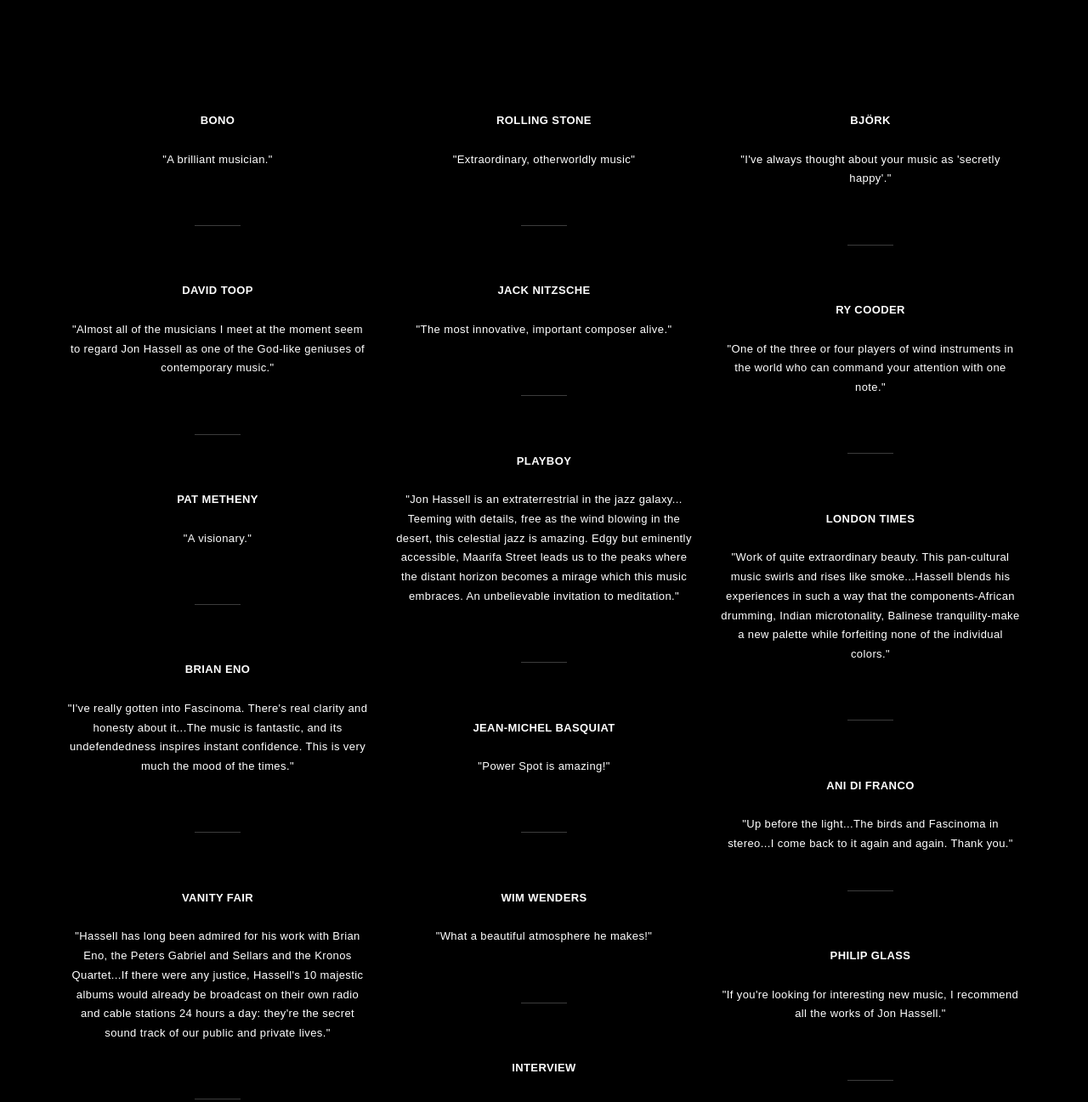
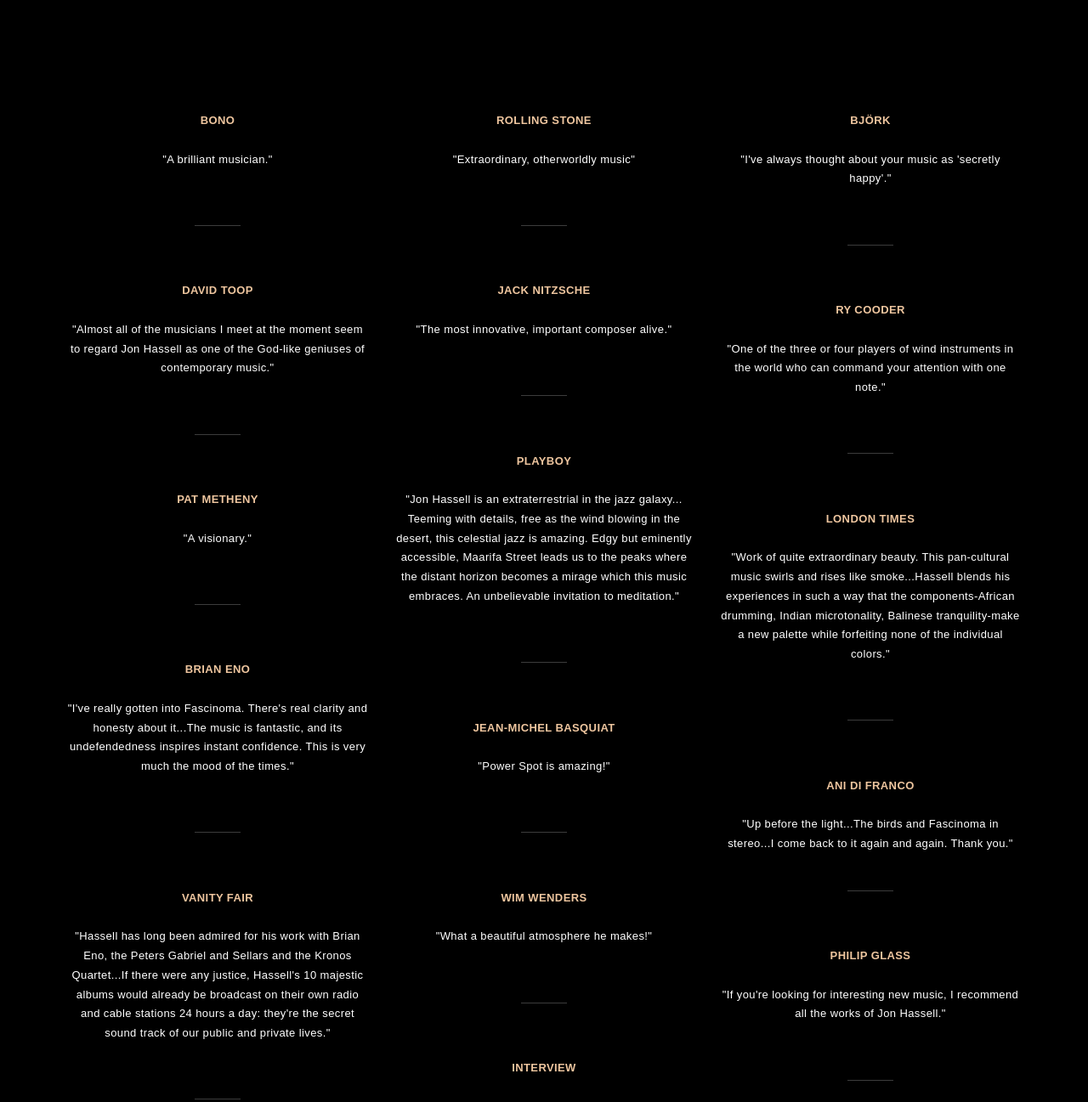
Before and after one commit to nelsW70/jonhassellsite, a website: page jonhassellsite/index.html in a window 1280 px wide. Shown: the part 720-2017 px from the top of the page at 85% size. Drawn offline with Linux system fonts and the light colour scheme.

Commit message:
quoter color change

```diff
--- a/jonhassellsite/css/style.css
+++ b/jonhassellsite/css/style.css
@@ -52,13 +52,6 @@
   background-color: black !important;
 }
 
-
-/* Demo Sections - You can use these as guides or delete them -
-the scroller will work with any sort of height, fixed, undefined,
-or percentage based. The padding is very important to make sure the
-scrollspy picks up the right area when scrolled to. Adjust the margin
-and padding of sections and children of those sections to manage the
-look and feel of the site. */
 
 .home-section {
 
@@ -173,6 +166,10 @@
     letter-spacing: 0.4px;
     line-height: 1.75em;
     max-width: 90%;
+  }
+
+  .quotesource {
+    color: rgba(239, 198, 159, 1);
   }
 
   #biopic {
--- a/jonhassellsite/index.html
+++ b/jonhassellsite/index.html
@@ -80,26 +80,26 @@
         <div class="row">
           <div class="col-sm-4 col-md-4">
             <p>
-              <b>BONO</b>
+              <b class="quotesource">BONO</b>
               <br><br>
               "A brilliant musician."
               <br><br><br>
               <hr>
               <br><br>
-              <b>DAVID TOOP</b>
+              <b class="quotesource">DAVID TOOP</b>
               <br><br>
               "Almost all of the musicians I meet at the moment seem to regard Jon
               Hassell as one of the God-like geniuses of contemporary music."
               <br><br><br>
               <hr>
               <br><br>
-              <b>PAT METHENY</b>
+              <b class="quotesource">PAT METHENY</b>
               <br><br>
               "A visionary."
               <br><br><br>
               <hr>
               <br><br>
-              <b>BRIAN ENO</b>
+              <b class="quotesource">BRIAN ENO</b>
               <br><br>
               "I've really gotten into Fascinoma. There's real clarity
               and honesty about it...The music is fantastic, and its undefendedness
@@ -107,7 +107,7 @@
               <br><br><br>
               <hr>
               <br><br>
-              <b>VANITY FAIR</b>
+              <b class="quotesource">VANITY FAIR</b>
               <br><br>
               "Hassell has long been admired for his work with Brian Eno,
               the Peters Gabriel and Sellars and the Kronos Quartet...If there were any
@@ -121,19 +121,19 @@
           </div>
           <div class="col-sm-4 col-md-4">
             <p>
-              <b>ROLLING STONE</b>
+              <b class="quotesource">ROLLING STONE</b>
               <br><br>
               "Extraordinary, otherworldly music"
               <br><br><br>
               <hr>
               <br><br>
-              <b>JACK NITZSCHE</b>
+              <b class="quotesource">JACK NITZSCHE</b>
               <br><br>
               "The most innovative, important composer alive."
               <br><br><br>
               <hr>
               <br><br>
-              <b>PLAYBOY</b>
+              <b class="quotesource">PLAYBOY</b>
               <br><br>
               "Jon Hassell is an extraterrestrial in the jazz galaxy...
               Teeming with details, free as the wind blowing in the desert, this
@@ -143,19 +143,19 @@
               <br><br><br>
               <hr>
               <br><br>
-              <b>JEAN-MICHEL BASQUIAT</b>
+              <b class="quotesource">JEAN-MICHEL BASQUIAT</b>
               <br><br>
               "Power Spot is amazing!"
               <br><br><br>
               <hr>
               <br><br>
-              <b>WIM WENDERS</b>
+              <b class="quotesource">WIM WENDERS</b>
               <br><br>
               "What a beautiful atmosphere he makes!"
               <br><br><br>
               <hr>
               <br><br>
-              <b>INTERVIEW</b>
+              <b class="quotesource">INTERVIEW</b>
               <br><br>
               "Jon Hassell is one of the great inventors and innovators
               in music."
@@ -165,20 +165,20 @@
           </div>
           <div class="col-sm-4 col-md-4">
             <p>
-              <b>BJ&Ouml;RK</b>
+              <b class="quotesource">BJ&Ouml;RK</b>
               <br><br>
               "I've always thought about your music as 'secretly happy'."
               <br><br><br>
               <hr>
               <br><br>
-              <b>RY COODER</b>
+              <b class="quotesource">RY COODER</b>
               <br><br>
               "One of the three or four players of wind instruments in the
               world who can command your attention with one note."
               <br><br><br>
               <hr>
               <br><br>
-              <b>LONDON TIMES</b>
+              <b class="quotesource">LONDON TIMES</b>
               <br><br>
               "Work of quite extraordinary beauty. This pan-cultural music swirls and
               rises like smoke...Hassell blends his experiences in such a way that the
@@ -187,14 +187,14 @@
               <br><br><br>
               <hr>
               <br><br>
-              <b>ANI DI FRANCO</b>
+              <b class="quotesource">ANI DI FRANCO</b>
               <br><br>
               "Up before the light...The birds and Fascinoma in
               stereo...I come back to it again and again. Thank you."
               <br><br><r>
               <hr>
               <br><br>
-              <b>PHILIP GLASS</b>
+              <b class="quotesource">PHILIP GLASS</b>
               <br><br>
               "If you're looking for interesting new music, I
               recommend all the works of Jon Hassell."
@@ -212,7 +212,7 @@
           <div class="row">
             <div class="col-sm-4 col-md-4">
               <p>
-                <b>NEW YORK TIMES</b>
+                <b class="quotesource">NEW YORK TIMES</b>
                 <br><br>
                 "Miles Davis and Jon Hassell are both trumpet players
                 who have transcended the instrument's inherent limitations
@@ -224,14 +224,14 @@
                 <br><br><br>
                 <hr>
                 <br><br>
-                <b>PITCHFORK MEDIA</b>
+                <b class="quotesource">PITCHFORK MEDIA</b>
                 <br><br>
                 "Lucid-dreaming music...
                 turning breath to wind and cheating gravity with every updraft."
                 <br><br><br>
                 <hr>
                 <br><br>
-                <b>THE WIRE</b>
+                <b class="quotesource">THE WIRE</b>
                 <br><br>
                 "Music which conveys the impression of gossamer-like veils floating
                 gradually to earth.... at once eery and beautiful."
@@ -242,7 +242,7 @@
             </div>
             <div class="col-sm-4 col-md-4">
               <p>
-                <b>THE WIRE</b>
+                <b class="quotesource">THE WIRE</b>
                 <br><br>
                 "It's difficult to think what contemporary music would sound
                 like without his influence...there's no doubt that Jon Hassell
@@ -251,7 +251,7 @@
                 <br><br><br>
                 <hr>
                 <br><br>
-                <b>MELODY MAKER</b>
+                <b class="quotesource">MELODY MAKER</b>
                 <br><br>
                 "Fourth World music is the soundtrack to an imaginary future
                 culture based on the mingling of ancient and modern, Western
@@ -260,7 +260,7 @@
                 <br><br><br>
                 <hr>
                 <br><br>
-                <b>VANITY FAIR</b>
+                <b class="quotesource">VANITY FAIR</b>
                 <br><br>
                 "A borderless bed of mystery and enchantment"
                 <br><br><br>
@@ -270,14 +270,14 @@
             </div>
             <div class="col-sm-4 col-md-4">
               <p>
-                <b>THE NEW YORKER</b>
+                <b class="quotesource">THE NEW YORKER</b>
                 <br><br>
                 "Mesmerizing ... like an abstract canvas, compelling
                 because of its unpredictability"
                 <br><br><br>
                 <hr>
                 <br><br>
-                <b>INTERVIEW</b>
+                <b class="quotesource">INTERVIEW</b>
                 <br><br>
                 "Jon Hassell is one of the world's most innovative musicians
                 and one of today's most influential composers. His music has
@@ -290,7 +290,7 @@
                 <br><br><br>
                 <hr>
                 <br><br>
-                <b>LONDON TIMES</b>
+                <b class="quotesource">LONDON TIMES</b>
                 <br><br>
                 "Work of quite extraordinary beauty...This pan-cultural music swirls
                 and rises like smoke...Hassell blends his experiences in such a way
```
Also changed, not shown: jonhassellsite/img/city.jpg.
